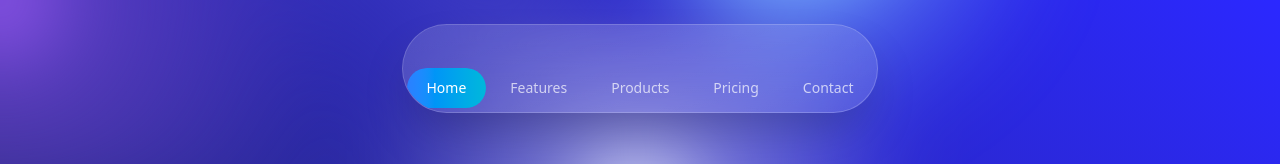
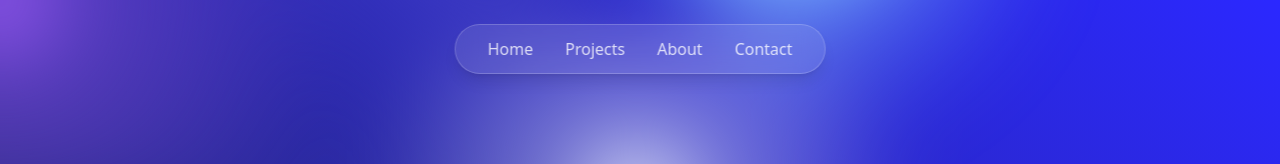
Before and after one commit to DavidRotariu/ioanaserban, a Next.js app: page / in a window 1280 px wide. Shown: the top 164 px of the page. Built offline with nearby package versions, Linux system fonts and the light colour scheme; a web font is replaced by a local one.

Commit message:
feat: added navbar

```diff
--- a/app/Navbar.tsx
+++ b/app/Navbar.tsx
@@ -1,64 +1,41 @@
 "use client";
 
-import { useState } from "react";
 import Link from "next/link";
 
-const navItems = [
-  { label: "Home", href: "/" },
-  { label: "Features", href: "/features" },
-  { label: "Products", href: "/products" },
-  { label: "Pricing", href: "/pricing" },
-  { label: "Contact", href: "/contact" },
-];
-
 export default function GlassNavbar() {
-  const [activeItem, setActiveItem] = useState("Home");
-
   return (
-    <nav className="fixed top-0 left-0 right-0 z-50 flex items-center justify-center pt-6">
-      {/* Glass morphism navbar container */}
-      <div className="relative px-2">
-        <div className="backdrop-blur-xl bg-white/10 border border-white/20 rounded-full shadow-2xl overflow-hidden">
-          {/* Gradient overlay for depth */}
-          <div className="absolute inset-0 bg-gradient-to-br from-white/5 to-transparent pointer-events-none" />
-
-          {/* Navigation items */}
-          <ul className="relative flex items-center gap-1 p-1 list-none">
-            {navItems.map((item, index) => (
-              <li key={index}>
-                <Link href={item.href}>
-                  <button
-                    onClick={() => setActiveItem(item.label)}
-                    className={`relative px-5 py-2.5 rounded-full text-sm font-medium transition-all duration-300 overflow-hidden group ${
-                      activeItem === item.label
-                        ? "text-white"
-                        : "text-white/70 hover:text-white"
-                    }`}
-                  >
-                    {/* Active item background */}
-                    {activeItem === item.label && (
-                      <span className="absolute inset-0 bg-gradient-to-r from-blue-500/80 to-cyan-500/80 rounded-full blur-sm" />
-                    )}
-                    {activeItem === item.label && (
-                      <span className="absolute inset-0 bg-gradient-to-r from-blue-500 to-cyan-500 rounded-full" />
-                    )}
-
-                    {/* Hover effect background */}
-                    <span className="absolute inset-0 bg-white/10 rounded-full opacity-0 group-hover:opacity-100 transition-opacity duration-300" />
-
-                    {/* Text content */}
-                    <span className="relative z-10 block">{item.label}</span>
-
-                    {/* Shine effect on hover */}
-                    <span className="absolute top-0 left-0 right-0 h-1/2 bg-gradient-to-b from-white/20 to-transparent rounded-full opacity-0 group-hover:opacity-100 transition-opacity duration-300" />
-                  </button>
-                </Link>
-              </li>
-            ))}
-          </ul>
-
-        </div>
+    <nav className="fixed top-6 left-1/2 -translate-x-1/2 z-50">
+      <div
+        className="
+          flex items-center gap-8 px-8 py-3
+          rounded-full
+          bg-white/10 backdrop-blur-md
+          border border-white/20
+          shadow-lg
+        "
+      >
+        <NavItem href="#home" label="Home" />
+        <NavItem href="#projects" label="Projects" />
+        <NavItem href="#about" label="About" />
+        <NavItem href="#contact" label="Contact" />
       </div>
     </nav>
   );
 }
+
+function NavItem({ href, label }: { href: string; label: string }) {
+  return (
+    <Link
+      href={href}
+      className="
+        text-white/80
+        hover:text-white
+        transition-colors
+        text-sm md:text-base
+        font-medium
+      "
+    >
+      {label}
+    </Link>
+  );
+}
```
